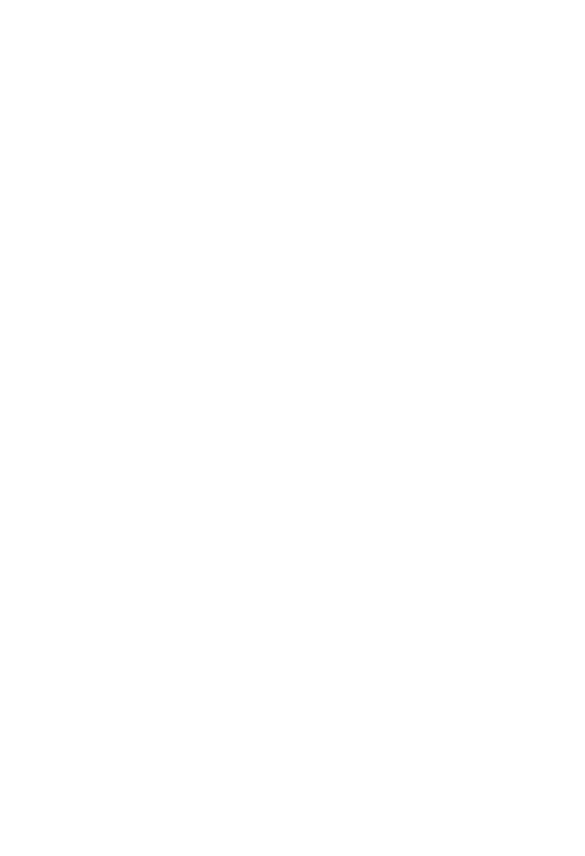
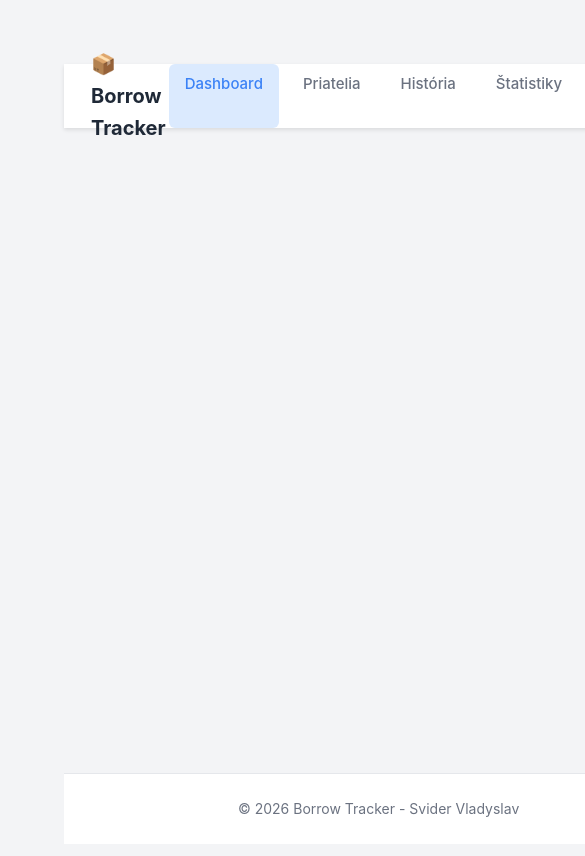
Before and after one commit to Versus1478/FT_project, a Vue app: page / in a window 390 px wide. Shown: the top 856 px of the page, 585 px wide, since content can reach past the window. Built offline with nearby package versions, Linux system fonts and the light colour scheme; the HTML template or start-up script is replaced by a standard one.

Commit message:
Update App.vue with navigation and layout - Add main navigation menu - Add footer - Add page transitions - Update main.ts with Pinia integration - Add responsive design for mobile

```diff
--- a/src/App.vue
+++ b/src/App.vue
@@ -1,15 +1,148 @@
+<template>
+  <div id="app">
+    <nav class="main-nav">
+      <div class="nav-container">
+        <router-link to="/" class="logo">📦 Borrow Tracker</router-link>
+        <div class="nav-links">
+          <router-link to="/" class="nav-link">Dashboard</router-link>
+          <router-link to="/friends" class="nav-link">Priatelia</router-link>
+          <router-link to="/history" class="nav-link">História</router-link>
+          <router-link to="/stats" class="nav-link">Štatistiky</router-link>
+          <router-link to="/add-item" class="nav-link btn-add">+ Pridať</router-link>
+        </div>
+      </div>
+    </nav>
+
+    <main class="main-content">
+      <router-view v-slot="{ Component }">
+        <transition name="fade" mode="out-in">
+          <component :is="Component" />
+        </transition>
+      </router-view>
+    </main>
+
+    <footer class="main-footer">
+      <div class="footer-container">
+        <p>&copy; 2026 Borrow Tracker - Svider Vladyslav</p>
+      </div>
+    </footer>
+  </div>
+</template>
+
 <script lang="ts">
-import {defineComponent} from 'vue'
+import { defineComponent } from 'vue'
 
 export default defineComponent({
-  name: "App"
+  name: 'App'
 })
 </script>
 
-<template>
+<style>
+* {
+  margin: 0;
+  padding: 0;
+  box-sizing: border-box;
+}
 
-</template>
+body {
+  font-family: -apple-system, BlinkMacSystemFont, 'Segoe UI', Roboto, sans-serif;
+  background: #f3f4f6;
+  color: #1f2937;
+  line-height: 1.6;
+}
 
-<style scoped>
+#app {
+  min-height: 100vh;
+  display: flex;
+  flex-direction: column;
+}
 
+.main-nav {
+  background: white;
+  box-shadow: 0 2px 4px rgba(0, 0, 0, 0.1);
+  position: sticky;
+  top: 0;
+  z-index: 100;
+}
+
+.nav-container {
+  max-width: 1200px;
+  margin: 0 auto;
+  padding: 0 24px;
+  display: flex;
+  justify-content: space-between;
+  align-items: center;
+  height: 64px;
+}
+
+.logo {
+  font-size: 20px;
+  font-weight: 700;
+  color: #1f2937;
+  text-decoration: none;
+}
+
+.nav-links {
+  display: flex;
+  gap: 8px;
+}
+
+.nav-link {
+  padding: 8px 16px;
+  border-radius: 6px;
+  text-decoration: none;
+  color: #6b7280;
+  font-weight: 500;
+  transition: all 0.2s;
+}
+
+.nav-link:hover {
+  color: #1f2937;
+  background: #f3f4f6;
+}
+
+.nav-link.router-link-active {
+  color: #3b82f6;
+  background: #dbeafe;
+}
+
+.btn-add {
+  background: #3b82f6;
+  color: white !important;
+  margin-left: 8px;
+}
+
+.btn-add:hover {
+  background: #2563eb !important;
+}
+
+.main-content {
+  flex: 1;
+  padding: 32px 0;
+}
+
+.main-footer {
+  background: white;
+  border-top: 1px solid #e5e7eb;
+  padding: 24px 0;
+}
+
+.footer-container {
+  max-width: 1200px;
+  margin: 0 auto;
+  padding: 0 24px;
+  text-align: center;
+  color: #6b7280;
+  font-size: 14px;
+}
+
+.fade-enter-active,
+.fade-leave-active {
+  transition: opacity 0.2s ease;
+}
+
+.fade-enter-from,
+.fade-leave-to {
+  opacity: 0;
+}
 </style>
--- a/src/main.ts
+++ b/src/main.ts
@@ -1,15 +1,11 @@
 import './assets/main.css'
-import type { BorrowedItem } from '@/types/Item'
-
 import { createApp } from 'vue'
 import { createPinia } from 'pinia'
-
 import App from './App.vue'
 import router from './router'
 
 const app = createApp(App)
 
-
 app.use(createPinia())
 app.use(router)
 
```
